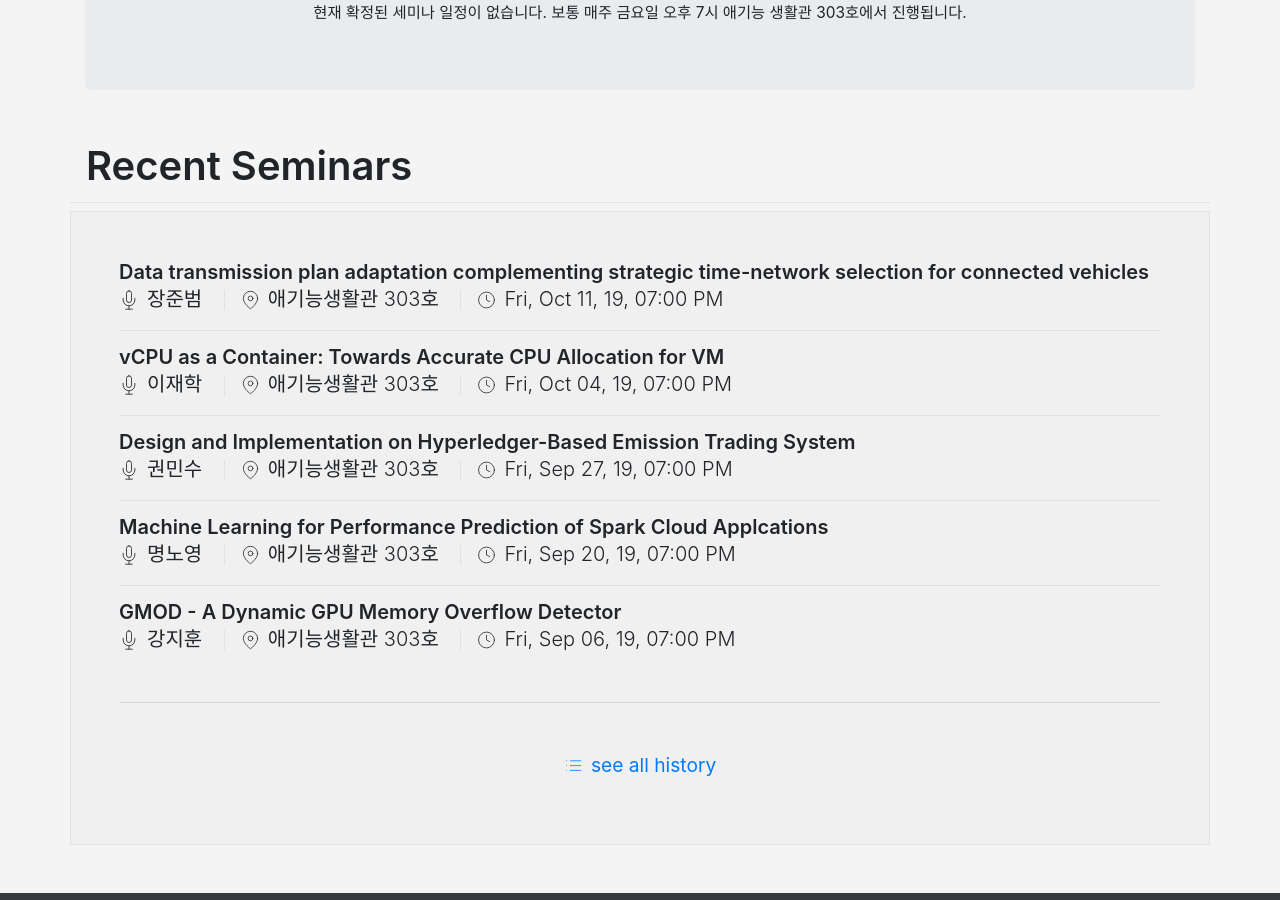
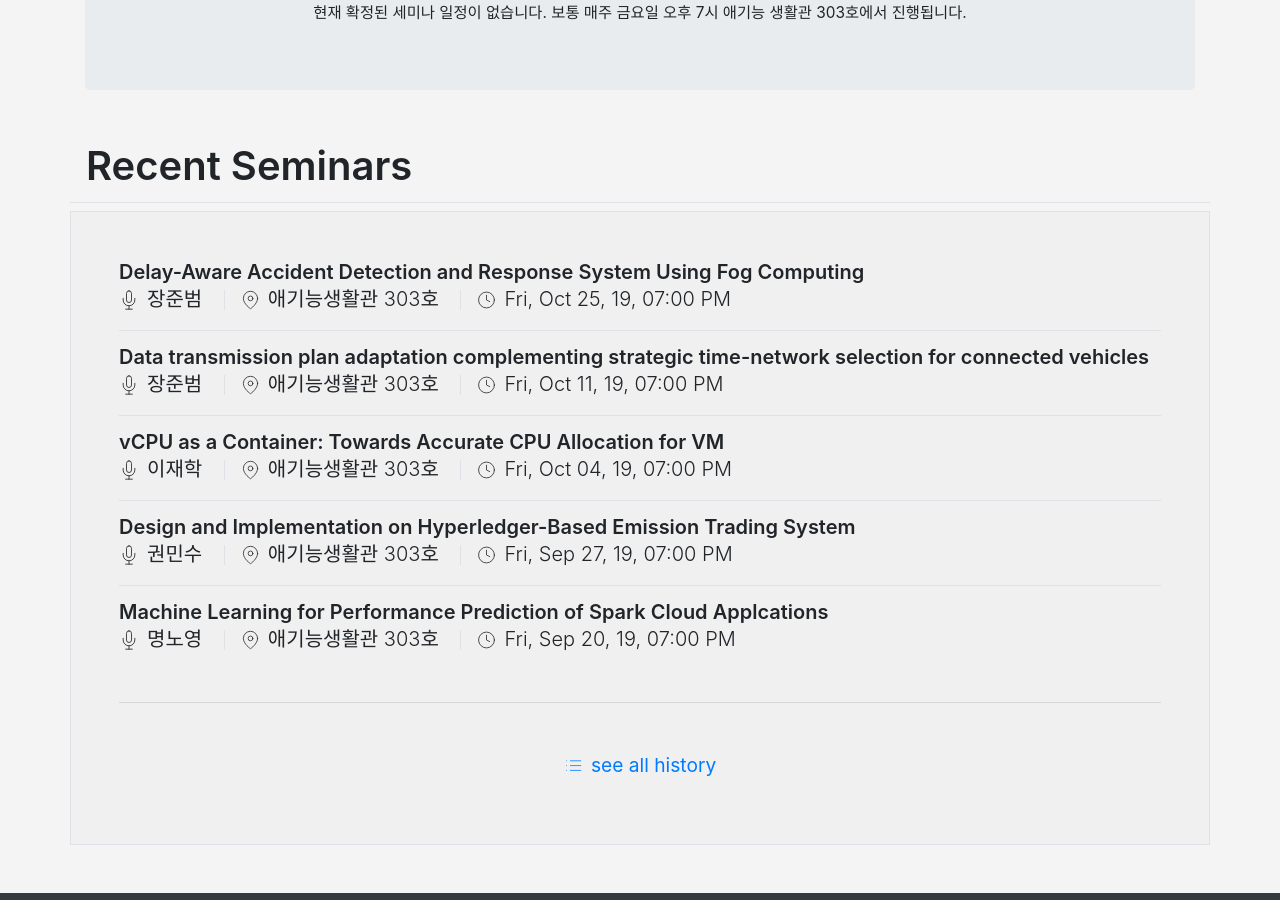
Before and after one commit to KU-Cloud/ku-cloud.github.io, a Jekyll site: the page built from seminar.html, in a window 1280 px wide and 900 px high, scrolled down 371 px. Built offline with Jekyll 4.4.1, drawn with Linux system fonts in a browser that asks for light colours.

Commit message:
Update seminars.yaml

```diff
--- a/_data/seminars.yaml
+++ b/_data/seminars.yaml
@@ -615,3 +615,7 @@
   date: 2019-10-11T19:00:00.000+0900
   speacker: 장준범
   location: 애기능생활관 303호
+- title: 'Delay-Aware Accident Detection and Response System Using Fog Computing'
+  date: 2019-10-25T19:00:00.000+0900
+  speacker: 장준범
+  location: 애기능생활관 303호
```
